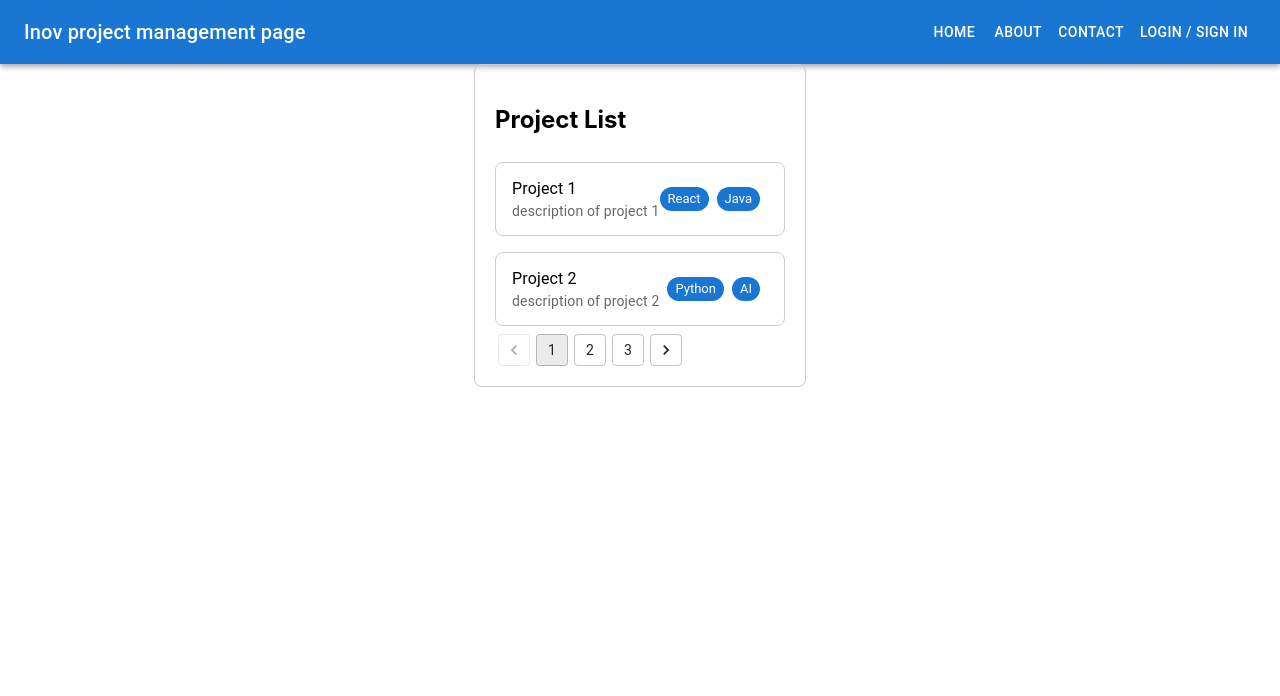
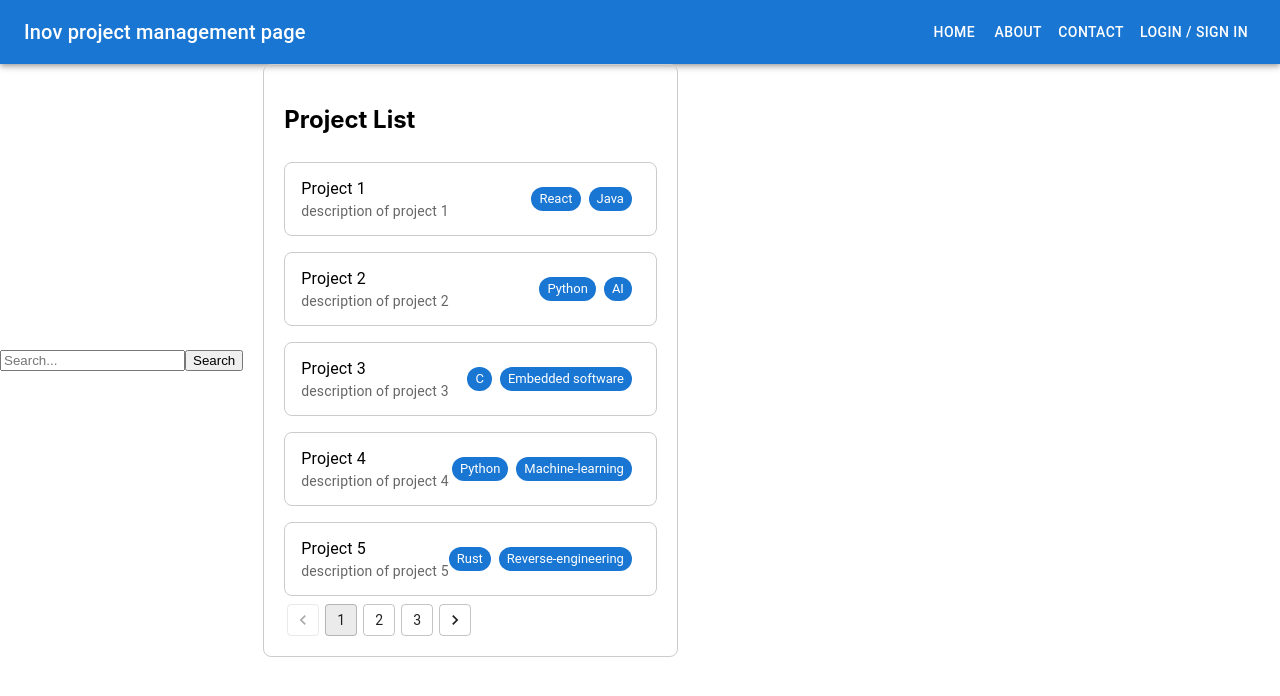
Before and after one commit to dadspacito/innov-lab-mgmt-frontend, a React (Create React App) app: page /allProjects in a window 1280 px wide. Shown: the top 696 px of the page. Built offline with nearby package versions, Linux system fonts and the light colour scheme.

Commit message:
search bar funcional

```diff
--- /dev/null
+++ b/src/components/SearchBar/index.js
@@ -0,0 +1,32 @@
+import React, { useState } from 'react';
+
+const SearchField = ({ data, onSearch }) => {
+  const [query, setQuery] = useState('');
+
+  const handleInputChange = (e) => {
+    setQuery(e.target.value);
+  };
+
+  const handleSearch = () => {
+    // Perform search logic here
+    const filteredData = data.filter(item => {
+        // Check if any tag in the project matches the query
+        return item.tags.some(tag => tag.toLowerCase().includes(query.toLowerCase()));
+    });
+    onSearch(filteredData);
+};
+
+  return (
+    <div>
+      <input
+        type="text"
+        value={query}
+        onChange={handleInputChange}
+        placeholder="Search..."
+      />
+      <button onClick={handleSearch}>Search</button>
+    </div>
+  );
+}
+
+export default SearchField;
--- a/src/pages/AllProjects/index.js
+++ b/src/pages/AllProjects/index.js
@@ -4,11 +4,12 @@
  * tem uma tabela com os projetos?
  * este componente recebe os projectos como props e dispoe os numa lista
  */
-import React, {useState} from 'react';
+import React, {useState, useEffect} from 'react';
 import { List, ListItem, ListItemText, Chip, Pagination } from '@mui/material';
 import { GenerateMockProjects } from '../../Services/utils/GenerateMockProjects';
 import './styles.css';
 import Header from '../../components/Header/index'
+import SearchField from '../../components/SearchBar';
 
 
 const projects = GenerateMockProjects();
@@ -16,13 +17,29 @@ const projects = GenerateMockProjects();
 const ProjectList = () => {
     const [page,setPage] = useState(1);
     const [pageSize, setPageSize] =useState(2);
-    const pageCount = Math.ceil(projects.length/pageSize)
-    const startIndex = (page-1) * pageSize;
-    const visibleProjects = projects.slice(startIndex, startIndex + pageSize);
+    const [searchQuery, setSearchQuery] = useState('');
+    //const visibleProjects = projects.slice(startIndex, startIndex + pageSize);
+    useEffect(() => {
+        console.log('Search query:', searchQuery);
+        console.log('Page:', page);
+    }, [searchQuery, page]);
+
 
     const handlePageChange = (event, newPage) =>{
         setPage(newPage);
     }
+
+    const handleSearch = (query) => {
+        setSearchQuery(query);
+        setPage(1); // Reset page to 1 when performing a new search
+    };
+
+
+    const startIndex = (page-1) * pageSize;
+
+    const visibleProjects = searchQuery ? searchQuery : projects;
+    const pageCount = Math.ceil(visibleProjects.length/pageSize)
+
 
 
 
@@ -32,6 +49,8 @@ const ProjectList = () => {
     return (
         <>
         <Header />
+        <div className="project-search-container">
+        <SearchField data = {projects} onSearch={handleSearch}/>
         <div className="project-list-container"> {/* Apply container class */}
             <div className="project-list-wrapper"> {/* Apply wrapper class */}
             <h2>Project List</h2>
@@ -57,6 +76,7 @@ const ProjectList = () => {
             />
             </div>
         </div>
+        </div>
         </>
     );
 };
--- a/src/pages/AllProjects/styles.css
+++ b/src/pages/AllProjects/styles.css
@@ -3,7 +3,12 @@
 .project-list-container {
     display: flex;
     justify-content: center;
+    margin-left: 20px; /* Adjust as needed */
   }
+  .project-search-container {
+    display: flex;
+    align-items: center;
+}
 
   .project-list-wrapper {
     max-width: 600px; /* Adjust the max-width as needed */
```
